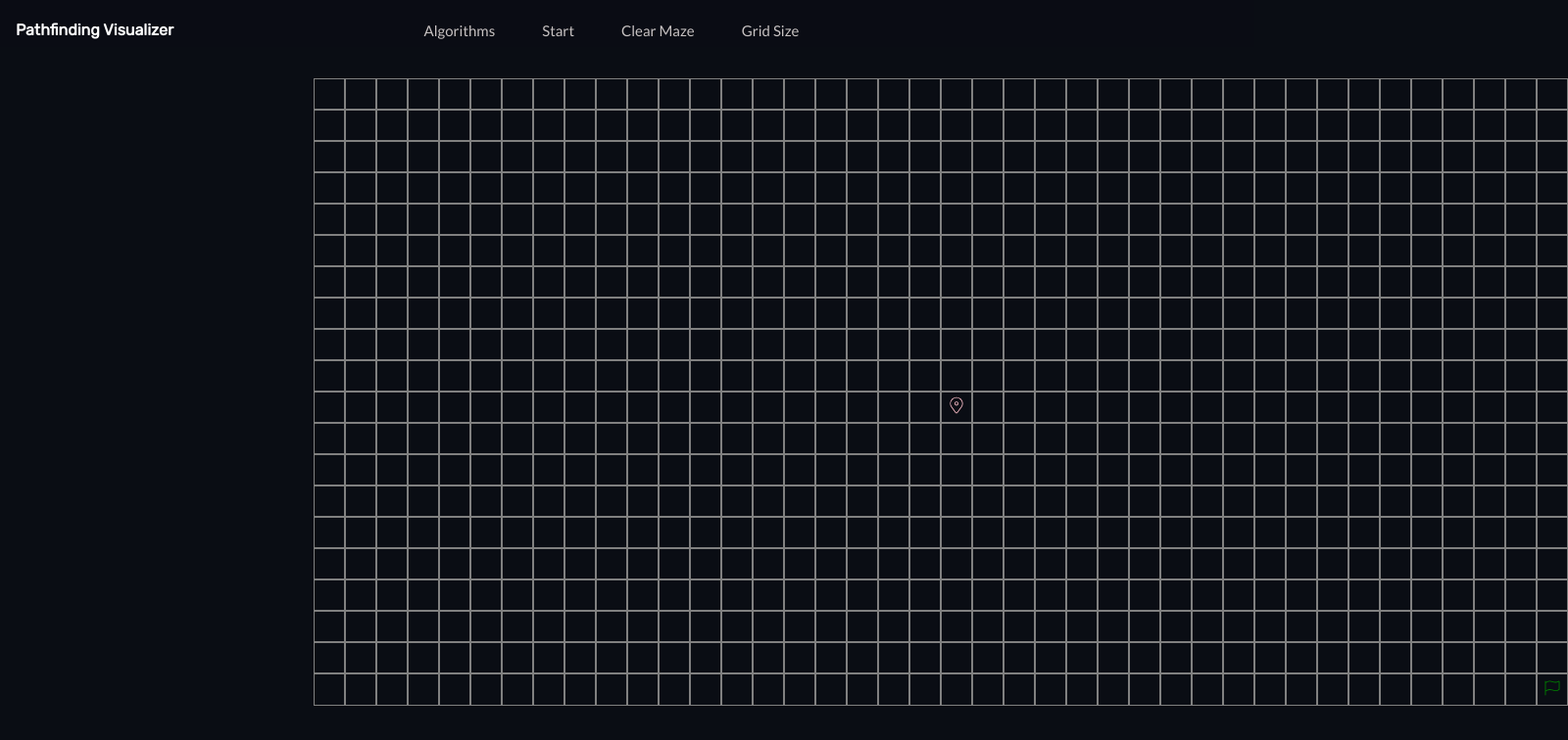
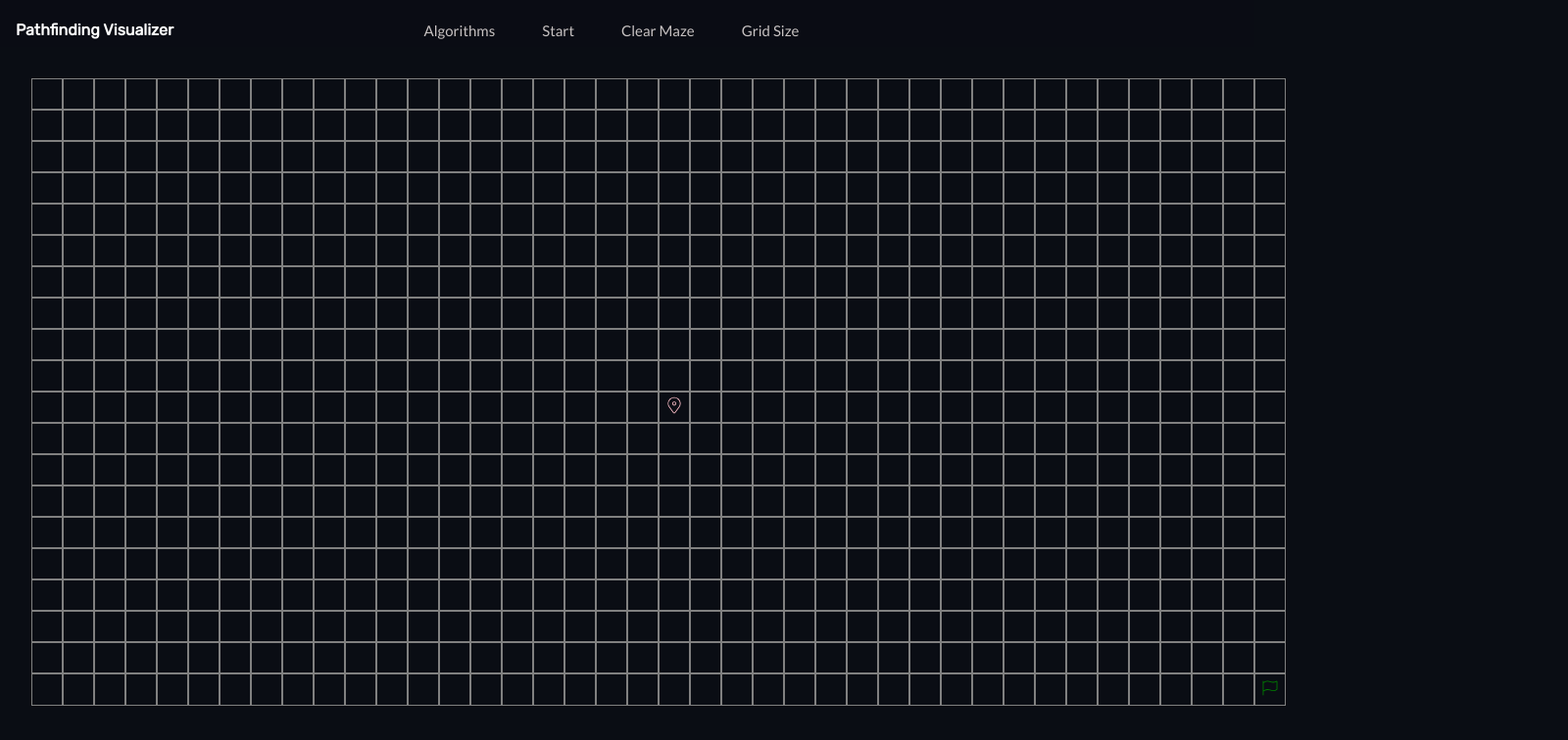
Before and after one commit to jacksonfernando/pathfinding-visualizer, a Next.js app: page / in a window 1280 px wide. Shown: the top 756 px of the page at 98% size, 1600 px wide, since content can reach past the window. Built offline with nearby package versions, Linux system fonts and the light colour scheme.

Commit message:
width 100% of grid

```diff
--- a/src/components/grid/index.js
+++ b/src/components/grid/index.js
@@ -25,10 +25,11 @@ const Grid = () => {
 
   const gridContainerStyle = {
     display: 'grid',
+    maxWidth: "100%",
     gridTemplateColumns: `repeat(${width}, 1fr)`,
     flexDirection: 'row',
     flexWrap: 'wrap',
-    padding: '2rem 20rem'
+    padding: '2rem 2rem'
   }
 
   const refArray = useRef([])
```
